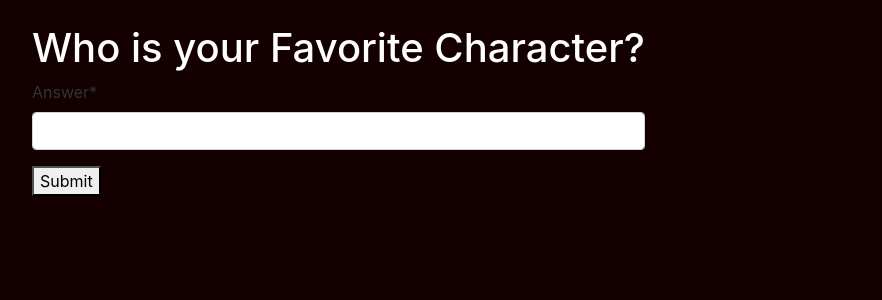
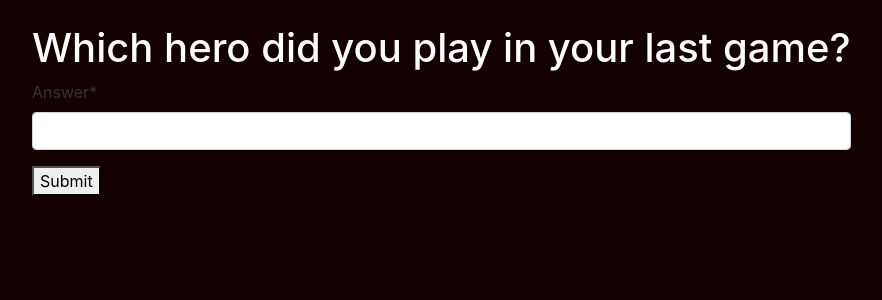
Before and after one commit to gultugaydemir/MIS233_Django, a Django app: page /polls/ in a window 1280 px wide. Shown: the part 56-356 px from the top of the page, without its empty margins (38-920 px from the left). Run offline with Django 3.2, Linux system fonts and the light colour scheme; some libraries are stand-ins or nearby versions.

Commit message:
question changed

```diff
--- a/dotabase/templates/dotabase/form.html
+++ b/dotabase/templates/dotabase/form.html
@@ -2,7 +2,7 @@
 {% extends "dotabase/base.html" %}
 {% block content %}
 {% load crispy_forms_tags %}
-<h1 style="color:white">Who is your Favorite Character?</h1>
+<h1 style=color:white>Which hero did you play in your last game?</h1>
     <form method="post">
         {% csrf_token %}
         {{ form|crispy }}
```
